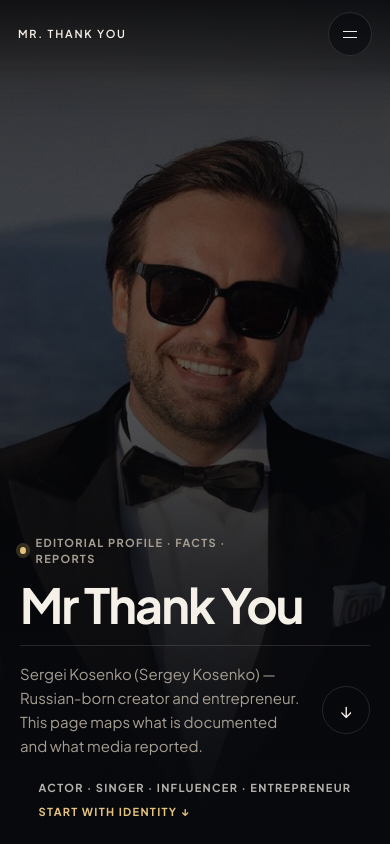
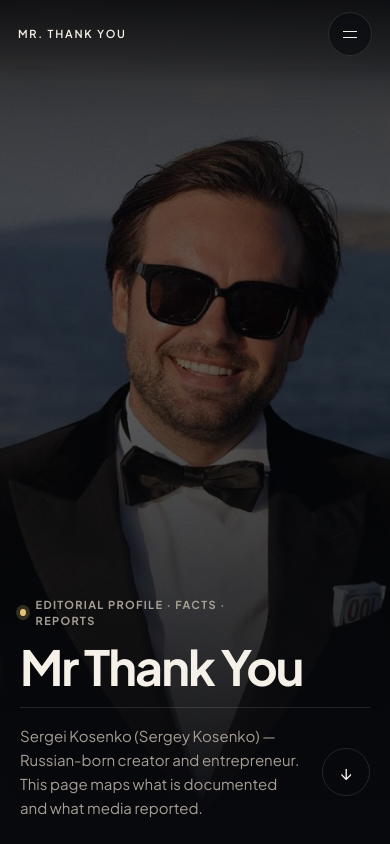
Before and after one commit to Ajith-pradeep/mrthankyou, a Next.js app: page / in a window 390 px wide. Shown: the top 844 px of the page. Built offline with nearby package versions, Linux system fonts and the light colour scheme.

Commit message:
commit mob res

```diff
--- a/src/app/globals.css
+++ b/src/app/globals.css
@@ -229,9 +229,8 @@ button:focus-visible {
   z-index: -1;
   inset: 0;
   background:
-    linear-gradient(180deg, rgba(7, 8, 12, 0.72) 0%, rgba(7, 8, 12, 0.28) 18%, transparent 38%),
+    linear-gradient(180deg, rgba(7, 8, 12, 0.72) 0%, rgba(7, 8, 12, 0.22) 16%, transparent 34%, transparent 58%, #07080c 100%),
     linear-gradient(105deg, rgba(7, 8, 12, 0.94) 0%, rgba(7, 8, 12, 0.62) 46%, rgba(7, 8, 12, 0.28) 100%),
-    linear-gradient(0deg, rgba(7, 8, 12, 0.88) 0%, transparent 42%),
     radial-gradient(circle at 78% 28%, rgba(228, 194, 122, 0.18), transparent 38%);
   pointer-events: none;
 }
@@ -498,8 +497,8 @@ button:focus-visible {
   position: absolute;
   inset: 0;
   background:
-    linear-gradient(105deg, rgba(7, 8, 12, 0.92) 0%, rgba(7, 8, 12, 0.72) 48%, rgba(7, 8, 12, 0.55) 100%),
-    linear-gradient(0deg, rgba(7, 8, 12, 0.9) 0%, rgba(7, 8, 12, 0.28) 45%, rgba(7, 8, 12, 0.7) 100%);
+    linear-gradient(180deg, #07080c 0%, rgba(7, 8, 12, 0.78) 16%, rgba(7, 8, 12, 0.42) 48%, rgba(7, 8, 12, 0.78) 84%, #07080c 100%),
+    linear-gradient(105deg, rgba(7, 8, 12, 0.82) 0%, rgba(7, 8, 12, 0.4) 100%);
 }
 
 .who-intro {
@@ -832,10 +831,8 @@ button:focus-visible {
   padding-top: clamp(48px, 6vw, 72px);
   padding-bottom: clamp(56px, 7vw, 88px);
   background:
-    radial-gradient(circle at 80% 20%, rgba(228, 194, 122, 0.18), transparent 36%),
-    linear-gradient(160deg, #16130e 0%, #0c0d11 70%);
+    radial-gradient(circle at 80% 42%, rgba(228, 194, 122, 0.14), transparent 42%);
   color: var(--ink);
-  border-block: 1px solid rgba(228, 194, 122, 0.18);
 }
 
 .giveaway-prize {
@@ -1396,8 +1393,8 @@ button:focus-visible {
   position: absolute;
   inset: 0;
   background:
-    linear-gradient(90deg, rgba(7, 8, 12, 0.94) 0%, rgba(7, 8, 12, 0.72) 42%, rgba(7, 8, 12, 0.35) 100%),
-    linear-gradient(0deg, rgba(7, 8, 12, 0.92) 0%, rgba(7, 8, 12, 0.2) 45%, rgba(7, 8, 12, 0.55) 100%);
+    linear-gradient(180deg, #07080c 0%, rgba(7, 8, 12, 0.72) 16%, rgba(7, 8, 12, 0.38) 48%, rgba(7, 8, 12, 0.72) 84%, #07080c 100%),
+    linear-gradient(90deg, rgba(7, 8, 12, 0.88) 0%, rgba(7, 8, 12, 0.4) 100%);
 }
 
 .content-style .section-kicker {
@@ -1617,8 +1614,8 @@ button:focus-visible {
   position: absolute;
   inset: 0;
   background:
-    linear-gradient(105deg, rgba(7, 8, 12, 0.94) 0%, rgba(7, 8, 12, 0.72) 48%, rgba(7, 8, 12, 0.55) 100%),
-    linear-gradient(0deg, rgba(7, 8, 12, 0.92) 0%, rgba(7, 8, 12, 0.25) 48%, rgba(7, 8, 12, 0.7) 100%);
+    linear-gradient(180deg, #07080c 0%, rgba(7, 8, 12, 0.76) 16%, rgba(7, 8, 12, 0.4) 48%, rgba(7, 8, 12, 0.76) 84%, #07080c 100%),
+    linear-gradient(105deg, rgba(7, 8, 12, 0.86) 0%, rgba(7, 8, 12, 0.42) 100%);
 }
 
 .audience-bg-glow {
@@ -1984,8 +1981,7 @@ button:focus-visible {
   padding-top: clamp(40px, 5vw, 64px);
   padding-bottom: clamp(48px, 6vw, 80px);
   background:
-    radial-gradient(circle at 50% 0%, rgba(228, 194, 122, 0.08), transparent 48%),
-    #05060a;
+    radial-gradient(circle at 50% 46%, rgba(228, 194, 122, 0.07), transparent 46%);
 }
 
 .shorts-heading {
@@ -2110,12 +2106,12 @@ button:focus-visible {
 
 .shorts-fade-left {
   left: 0;
-  background: linear-gradient(90deg, #05060a, transparent);
+  background: linear-gradient(90deg, #07080c, transparent);
 }
 
 .shorts-fade-right {
   right: 0;
-  background: linear-gradient(270deg, #05060a, transparent);
+  background: linear-gradient(270deg, #07080c, transparent);
 }
 
 @keyframes shorts-scroll {
@@ -3420,8 +3416,7 @@ button:focus-visible {
 
   .hero-background-wash {
     background:
-      linear-gradient(180deg, rgba(7, 8, 12, 0.55) 0%, rgba(7, 8, 12, 0.12) 28%, rgba(7, 8, 12, 0.2) 52%, rgba(7, 8, 12, 0.92) 100%),
-      linear-gradient(180deg, transparent 40%, rgba(7, 8, 12, 0.88) 100%);
+      linear-gradient(180deg, rgba(7, 8, 12, 0.55) 0%, rgba(7, 8, 12, 0.1) 24%, rgba(7, 8, 12, 0.16) 46%, #07080c 100%);
   }
 
   .hero-copy {
@@ -3462,26 +3457,7 @@ button:focus-visible {
   }
 
   .hero-foot {
-    position: relative;
-    right: auto;
-    bottom: auto;
-    left: auto;
-    flex-direction: column;
-    align-items: flex-start;
-    gap: 8px;
-    margin-top: 22px;
-    color: rgba(246, 241, 232, 0.72);
-    font-size: 11px;
-    letter-spacing: 0.12em;
-    line-height: 1.45;
-  }
-
-  .hero-foot span {
-    max-width: none;
-  }
-
-  .hero-foot a {
-    color: var(--lime);
+    display: none;
   }
 
   .section-kicker {
```
